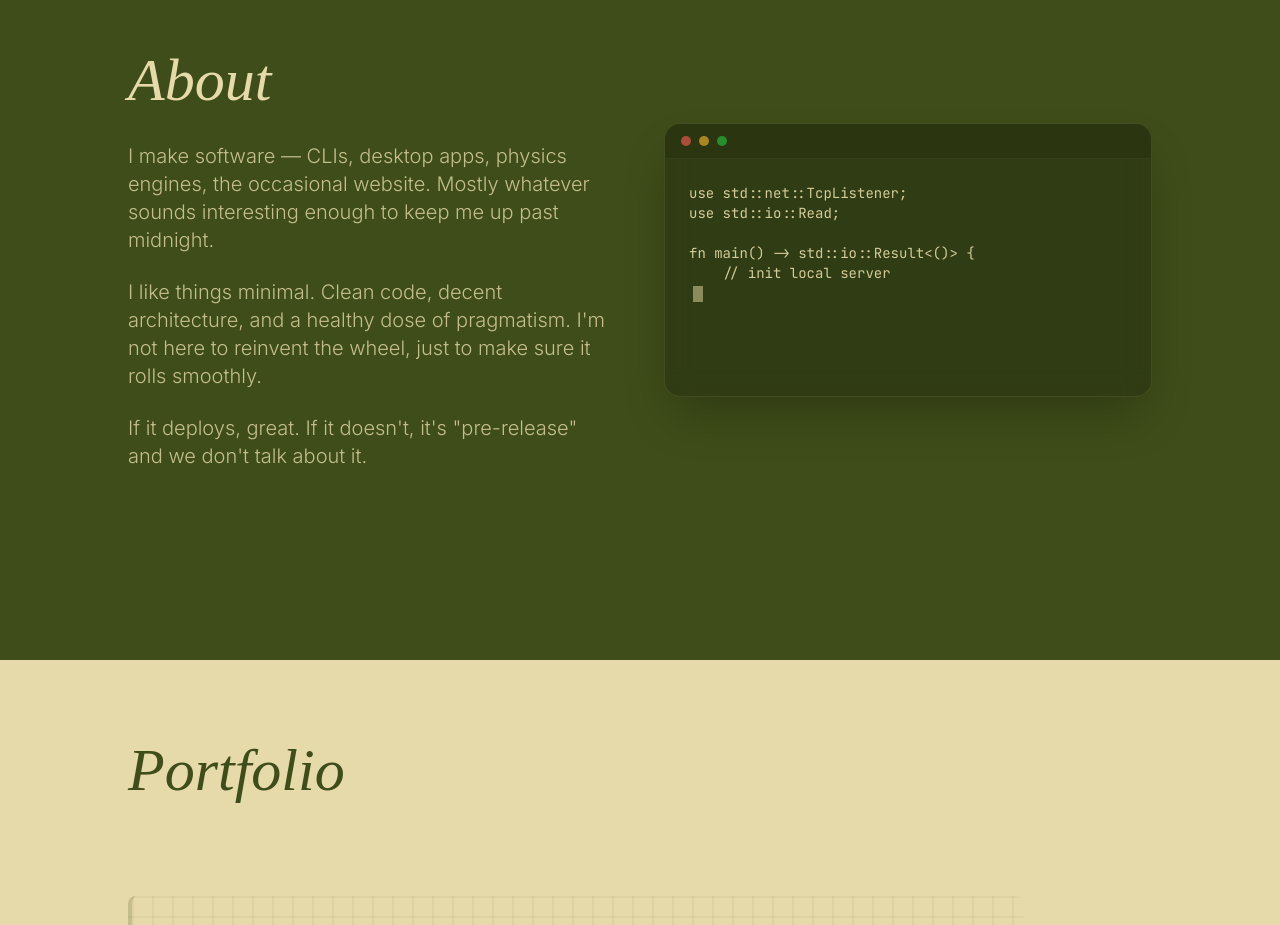
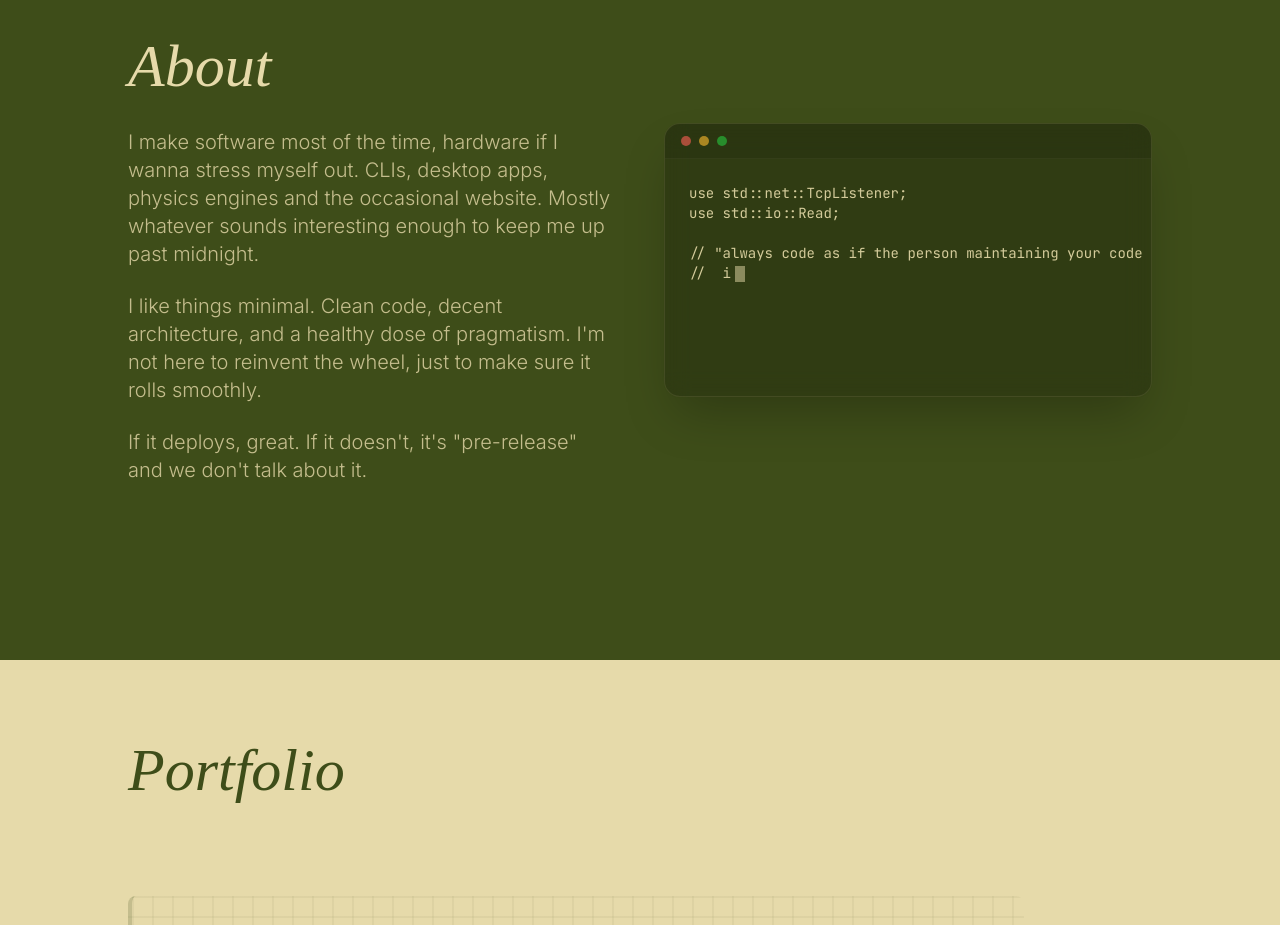
Before and after one commit to sidharthsreelal/sidsrlal, a React (Vite) app: page / in a window 1280 px wide. Shown: the part 940-1865 px from the top of the page. Built offline with nearby package versions, Linux system fonts and the light colour scheme.

Commit message:
feat: Add Terminal component with a typing animation for displaying code snippets.

```diff
--- a/src/App.tsx
+++ b/src/App.tsx
@@ -118,7 +118,7 @@ function App() {
             <h2 className="font-serif text-3xl sm:text-4xl md:text-6xl mb-6 md:mb-8 italic">About</h2>
             <div className="space-y-4 md:space-y-6 text-base sm:text-lg md:text-xl font-light text-offwhite/80 leading-relaxed">
               <p>
-                I make software — CLIs, desktop apps, physics engines, the occasional website. Mostly whatever sounds interesting enough to keep me up past midnight.
+                I make software most of the time, hardware if I wanna stress myself out. CLIs, desktop apps, physics engines and the occasional website. Mostly whatever sounds interesting enough to keep me up past midnight.
               </p>
               <p>
                 I like things minimal. Clean code, decent architecture, and a healthy dose of pragmatism. I'm not here to reinvent the wheel, just to make sure it rolls smoothly.
--- a/src/components/Terminal.tsx
+++ b/src/components/Terminal.tsx
@@ -5,18 +5,30 @@ import clsx from 'clsx';
 const codeSnippet = `use std::net::TcpListener;
 use std::io::Read;
 
+// "always code as if the person maintaining your code
+//  is a violent psychopath who knows where you live"
+//                                        — John Woods
+
 fn main() -> std::io::Result<()> {
-    // init local server
+    // TODO: fix before pushing to prod
+    // (written: 2019)
+
     let listener = TcpListener::bind("127.0.0.1:8080")?;
     println!("listening on port 8080...");
+    println!("(works on my machine)");
 
     for stream in listener.incoming() {
         let mut s = stream?;
         let mut buf = [0; 512];
         s.read(&mut buf)?;
-        // handle req
+        // "it works, but i don't know why"
+        //                     — every developer, always
     }
-    Ok(())
+
+    // "first, solve the problem. then, write the code."
+    //                                      — John Johnson
+    //  (we skipped step one)
+    Ok(()) // surprisingly
 }`;
 
 export const Terminal = ({ className }: { className?: string }) => {
```
